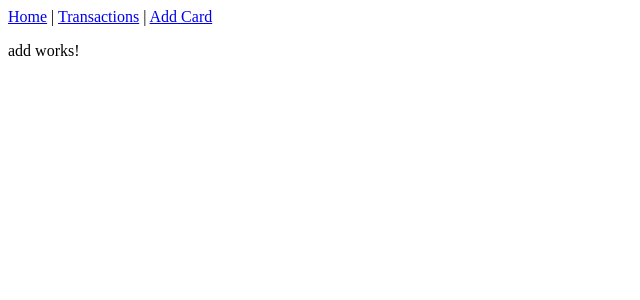
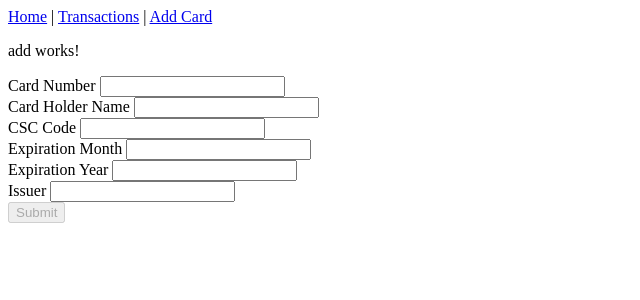
Before and after one commit to sea120424/CreditCardManagementSystem, an Angular app in the folder CreditCardManagementSystem/: page /card/add in a window 1280 px wide. Shown: the top 300 px of the page, without its empty margins (0-640 px from the left). Built offline with nearby package versions, Linux system fonts and the light colour scheme.

Commit message:
Complete F4.1

```diff
--- a/CreditCardManagementSystem/src/app/app.module.ts
+++ b/CreditCardManagementSystem/src/app/app.module.ts
@@ -9,19 +9,21 @@ import { HomeComponent } from './home/home.component';
 import { NavigationBarComponent } from './navigation-bar/navigation-bar.component';
 import { PagenotfoundComponent } from './pagenotfound/pagenotfound.component';
 import { CreditCardModule } from './credit-card/credit-card.module';
+// import { ReactiveFormsModule } from '@angular/forms';
 
 @NgModule({
   declarations: [
     AppComponent,
     HomeComponent,
     NavigationBarComponent,
-    PagenotfoundComponent,
+    PagenotfoundComponent
   ],
   imports: [
     BrowserModule,
     AppRoutingModule,
     HttpClientModule,
-    CreditCardModule
+    CreditCardModule,
+    // ReactiveFormsModule
   ],
   providers: [],
   bootstrap: [AppComponent]
--- a/CreditCardManagementSystem/src/app/credit-card/add/add.component.html
+++ b/CreditCardManagementSystem/src/app/credit-card/add/add.component.html
@@ -1 +1,57 @@
 <p>add works!</p>
+
+<div>
+    <form [formGroup]="AddCardForm" (ngSubmit)="OnCreateData()">
+        <div>
+            <label for="card_number"> Card Number </label>
+            <input
+            type="number"
+            id="card_number"
+            formControlName="card_number">
+
+            <span *ngIf="AddCardForm.get('card_number')?.touched &&
+            AddCardForm.get('card_number')?.invalid &&
+            AddCardForm.get('card_number')?.errors?.['InValidLen']">
+                Card Number should be length between 7 to 16.
+            </span>
+
+        </div>
+
+        <div>
+            <label for="cardholder_name"> Card Holder Name </label>
+            <input
+            type="text"
+            id="cardholder_name"
+            formControlName="cardholder_name">
+        </div>
+        <div>
+            <label for="csc_code"> CSC Code </label>
+            <input
+            type="number"
+            id="csc_code"
+            formControlName="csc_code">
+        </div>
+        <div>
+            <label for="expiration_date_month"> Expiration Month </label>
+            <input
+            type="number"
+            id="expiration_date_month"
+            formControlName="expiration_date_month">
+        </div>
+        <div>
+            <label for="expiration_date_year"> Expiration Year </label>
+            <input
+            type="number"
+            id="expiration_date_year"
+            formControlName="expiration_date_year">
+        </div>
+        <div>
+            <label for="issuer"> Issuer </label>
+            <input
+            type="string"
+            id="issuer"
+            formControlName="issuer">
+        </div>
+        <button type="submit" [disabled]="!AddCardForm.valid"> Submit </button>
+    </form>
+</div>
--- a/CreditCardManagementSystem/src/app/credit-card/add/add.component.ts
+++ b/CreditCardManagementSystem/src/app/credit-card/add/add.component.ts
@@ -1,4 +1,8 @@
 import { Component, OnInit } from '@angular/core';
+import { FormGroup, FormControl, Validators, ValidationErrors, FormBuilder } from '@angular/forms';
+import { CardService } from '../card.service';
+import { CardInterface } from '../card.interface';
+import { Observable } from 'rxjs'
 
 @Component({
   selector: 'app-add',
@@ -7,9 +11,55 @@ import { Component, OnInit } from '@angular/core';
 })
 export class AddComponent implements OnInit {
 
-  constructor() { }
+
+  constructor(private cardService: CardService, private formBuilder: FormBuilder) { }
+  AddCardForm!: FormGroup;
 
   ngOnInit(): void {
+    /*
+    this.AddCardForm = this.formBuilder.group({
+      card_number: [null, [Validators.required, this.CardNameChecker.bind(this)]],
+      cardholder_name: [null],
+      csc_code: [''],
+      expiration_date_month: [''],
+      expiration_date_year: [''],
+      issuer: ['']
+    })
+    */
+
+    this.AddCardForm = new FormGroup({
+      'card_number': new FormControl("", [Validators.required, this.CardNameChecker.bind(this)]),
+      // 'card_number': new FormControl(null, [Validators.required]),
+      'cardholder_name': new FormControl(null),
+      'csc_code': new FormControl(null),
+      'expiration_date_month': new FormControl(null),
+      'expiration_date_year': new FormControl(null),
+      'issuer': new FormControl(null)
+    });
+
   }
 
+  OnCreateData(){
+    console.log(this.AddCardForm);
+    this.cardService.AddCard(this.AddCardForm.value)
+  }
+
+
+  CardNameChecker(control: FormControl): {[s: string]: boolean} | null
+   {
+    if(!control.value){
+      return {"InValidLen": true};
+    }
+    const cardNumberLen = control.value.toString().length;
+
+
+
+    console.log(cardNumberLen);
+
+    if(cardNumberLen < 7 || cardNumberLen > 16){
+      return {"InValidLen": true};
+    }
+
+    return null;
+  }
 }
--- a/CreditCardManagementSystem/src/app/credit-card/card.service.ts
+++ b/CreditCardManagementSystem/src/app/credit-card/card.service.ts
@@ -26,4 +26,10 @@ export class CardService {
     );
   }
 
+  AddCard(card: CardInterface){
+    console.log(card);
+    this.http.post(this.url, card).subscribe();
+  }
+
+
 }
--- a/CreditCardManagementSystem/src/app/credit-card/credit-card.module.ts
+++ b/CreditCardManagementSystem/src/app/credit-card/credit-card.module.ts
@@ -5,7 +5,7 @@ import { CreditCardRoutingModule } from './credit-card-routing.module';
 import { AddComponent } from './add/add.component';
 import { ListComponent } from './list/list.component';
 import { ListItemComponent } from './list-item/list-item.component';
-
+import {ReactiveFormsModule} from '@angular/forms';
 
 @NgModule({
   declarations: [
@@ -15,7 +15,8 @@ import { ListItemComponent } from './list-item/list-item.component';
   ],
   imports: [
     CommonModule,
-    CreditCardRoutingModule
+    CreditCardRoutingModule,
+    ReactiveFormsModule
   ],
   exports: [
     ListComponent,
```
